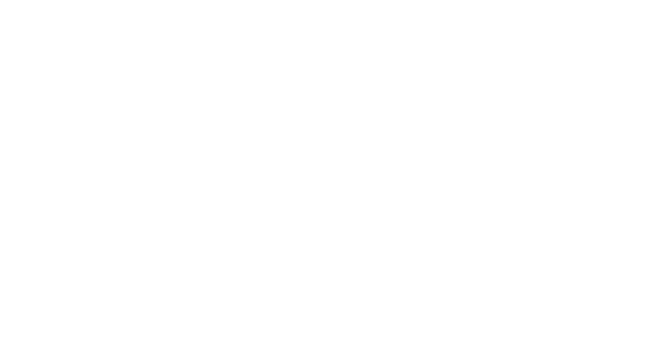
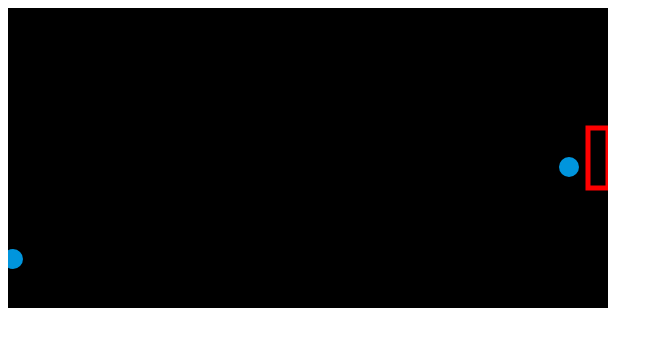
Before and after one commit to andresum97/MiniProyecto5, a plain HTML site: page index.html in a window 1280 px wide. Shown: the whole page, without its empty margins (0-663 px from the left). Drawn offline with Linux system fonts and the light colour scheme.

Commit message:
Funcion de dibujo, ya con pelota en random

```diff
--- a/index.html
+++ b/index.html
@@ -11,6 +11,56 @@
     <title>Miniproyecto 5</title>
 </head>
 <body>
+    <canvas id="board" width="600" height="300"></canvas>
+    <!-- Logica de fuzzy -->
+    <script>
+        board = document.getElementById('board');
+        ctx = board.getContext('2d',{alpha: false});
+        // Posiciones iniciales
+        let jugX = Math.floor(Math.random()*board.width);
+        let jugY = Math.floor(Math.random()*board.height);
 
+        let pelotaX = Math.floor(Math.random()*board.width);
+        let pelotaY = Math.floor(Math.random()*board.height);
+
+        let jugador = {
+            x: jugX,
+            y: jugY
+        }
+
+        let pelota = {
+            x: pelotaX,
+            y: pelotaY
+        }
+
+        let porteria = {
+            x: board.width,
+            y: board.height/2
+        }
+
+        function dibujarPorteria(){
+            ctx.beginPath();
+            ctx.lineWidth = "5";
+            ctx.strokeStyle = "red";
+            ctx.rect(porteria.x-20,porteria.y-30,20,60);
+            ctx.stroke();
+        }
+
+        function dibujarPelota(x,y){
+            ctx.beginPath();
+            ctx.arc(x,y,10,0,Math.PI*2);
+            ctx.fillStyle = "#0095DD";
+            ctx.fill();
+            ctx.closePath();
+        }
+
+        // Dibujar pelota
+        dibujarPelota(pelota.x, pelota.y);
+        // Dibujar jugador
+        dibujarPelota(jugador.x, jugador.y);
+        //Dibujar porteria
+        dibujarPorteria();
+
+    </script>
 </body>
 </html>
```
